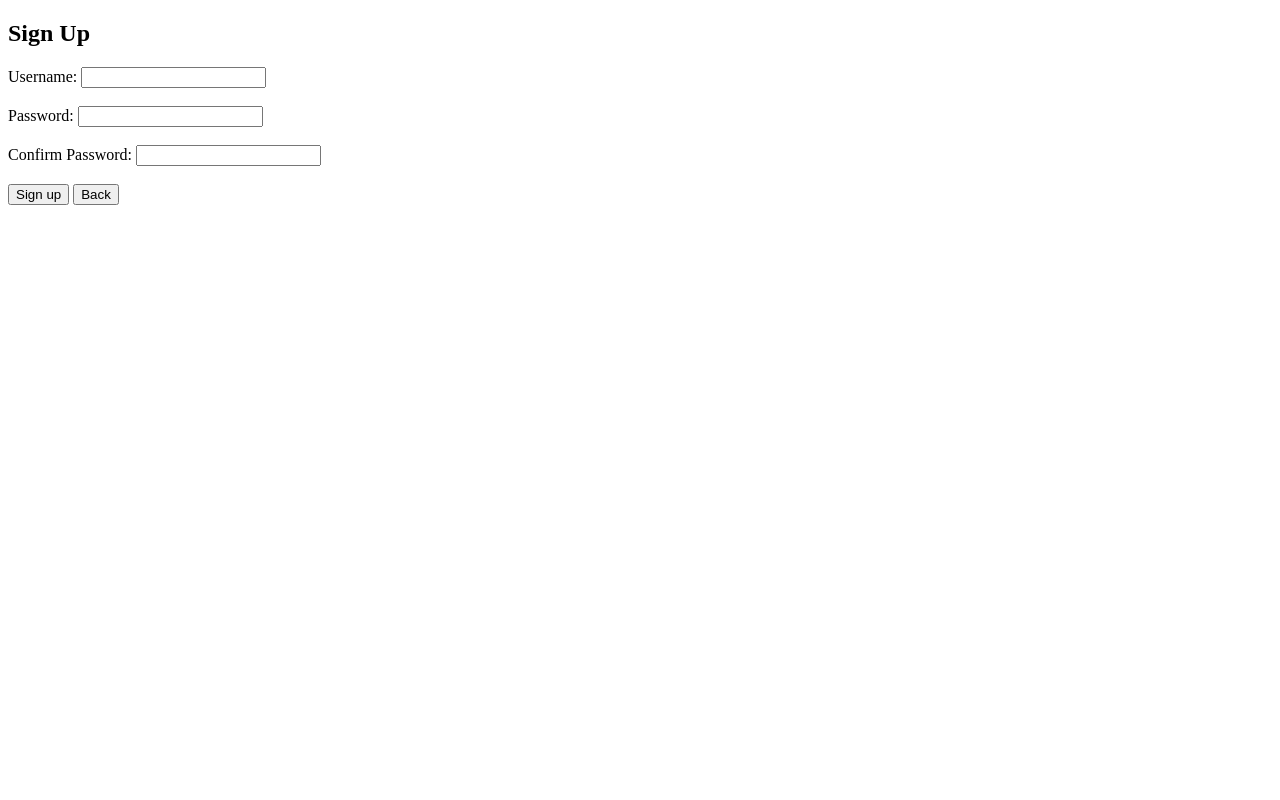
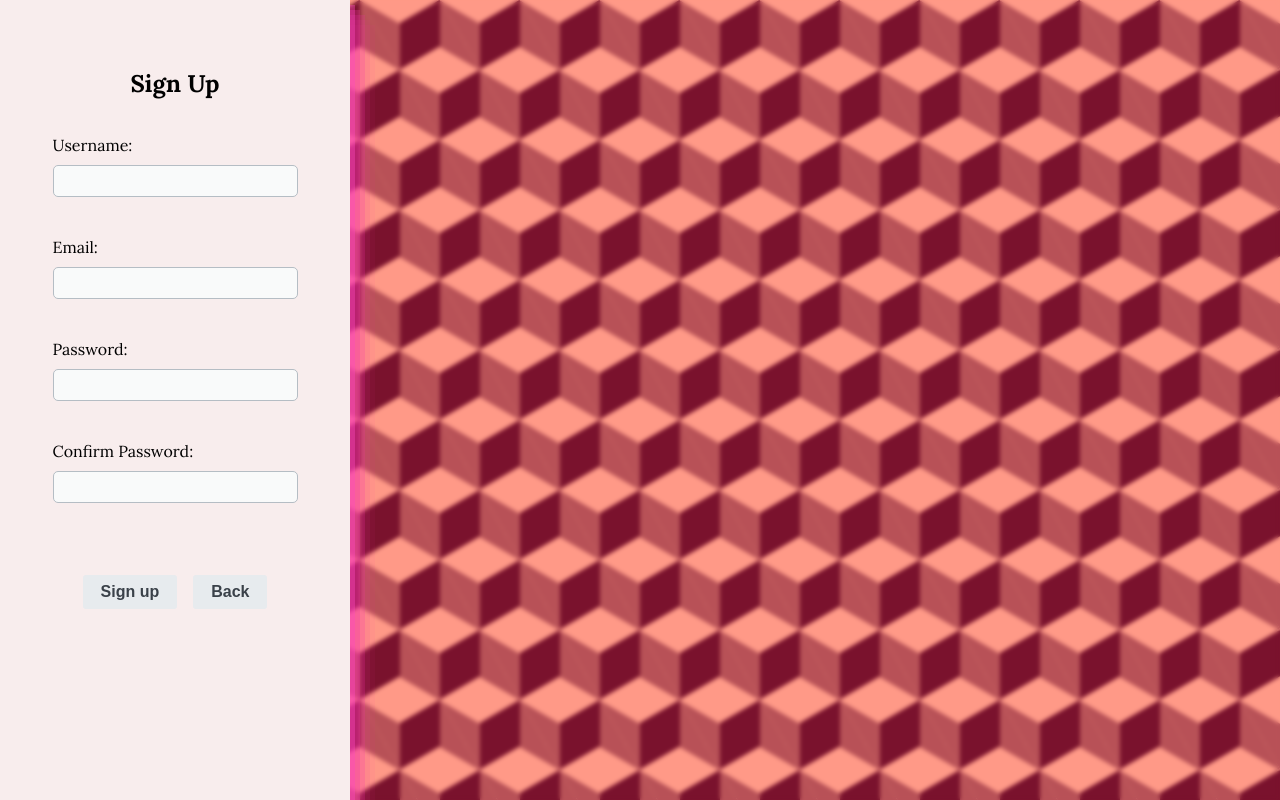
Before and after one commit to 01057057kim/Notes, a website: page Frontend/src/register.html in a window 1280 px wide. Drawn offline with Linux system fonts and the light colour scheme.

Commit message:
update css

```diff
--- a/Backend/controllers/controllerAccount.js
+++ b/Backend/controllers/controllerAccount.js
@@ -3,8 +3,7 @@ const account = require('../models/account');
 
 const signUp = async (req, res) => {
     try {
-        const { username, password } = req.body
-
+        const { username, email, password } = req.body
         const existingAccount = await account.findOne({ username });
 
         if (existingAccount) {
@@ -19,6 +18,7 @@ const signUp = async (req, res) => {
 
         const newAccount = new account({
             username,
+            email,
             password: hash,
         });
 
--- a/Backend/models/account.js
+++ b/Backend/models/account.js
@@ -5,6 +5,11 @@ const { accountDB } = connectDB();
 
 const accountSchema = new mongoose.Schema({
     username: {
+        type: String,
+        required: true,
+        unique: true
+    },
+    email:{
         type: String,
         required: true,
         unique: true
--- a/Frontend/src/css/index.css
+++ b/Frontend/src/css/index.css
@@ -7,6 +7,7 @@
 
 body {
     margin: 0px;
+    font-family: "Lora", serif;
 }
 
 nav {
--- a/Frontend/src/css/login.css
+++ b/Frontend/src/css/login.css
@@ -0,0 +1,144 @@
+:root {
+    margin: 0;
+    padding: 0;
+    box-sizing: border-box;
+    width: 100%;
+}
+
+body{
+    margin: 0;
+    width: 100%;
+    min-height: 100vh;
+    display: flex;
+    justify-content: start;
+    align-items: center;
+    background-color: #7A122D;
+    background-image:  linear-gradient(30deg, #FF9987 12%, transparent 12.5%, transparent 87%, #FF9987 87.5%, #FF9987), linear-gradient(150deg, #FF9987 12%, transparent 12.5%, transparent 87%, #FF9987 87.5%, #FF9987), linear-gradient(30deg, #FF9987 12%, transparent 12.5%, transparent 87%, #FF9987 87.5%, #FF9987), linear-gradient(150deg, #FF9987 12%, transparent 12.5%, transparent 87%, #FF9987 87.5%, #FF9987), linear-gradient(60deg, #FF998777 25%, transparent 25.5%, transparent 75%, #FF998777 75%, #FF998777), linear-gradient(60deg, #FF998777 25%, transparent 25.5%, transparent 75%, #FF998777 75%, #FF998777);
+    background-size: 80px 140px;
+    background-position: 0 0, 0 0, 40px 70px, 40px 70px, 0 0, 40px 70px;
+    backdrop-filter: blur(2px);
+}
+
+main {
+    font-family: "Lora", serif;
+    display: flex;
+    flex-direction: column;
+    justify-content: start;
+    align-items: center;
+    min-width: 22vw;
+    min-height: 100vh;
+    background-color: #F8EDED;
+    color: black;
+    box-shadow: rgba(253, 77, 189, 0.4) 5px 5px, rgba(240, 46, 170, 0.3) 10px 10px, rgba(240, 46, 170, 0.2) 15px 15px, rgba(240, 46, 170, 0.1) 20px 20px, rgba(240, 46, 170, 0.05) 25px 25px;
+}
+
+.container {
+    display: flex;
+    flex-direction: column;
+    justify-content: center;
+    align-items: center;
+    text-align: start;
+    margin-top: 3rem;
+    gap: 1rem;
+    width: 100%;
+    min-width: 350px;
+}
+
+form {
+    display: flex;
+    flex-direction: column;
+    width: 70%;
+}
+
+.container-username {
+    display: flex;
+    flex-direction: column;
+    margin-bottom: 2rem;
+}
+
+.container-username label {
+    padding-bottom: 10px;
+}
+
+.container-username input {
+    border-radius: 5px;
+    background: rgb(249, 250, 250);
+    border: 1px solid rgb(181, 189, 196);
+    font-size: 16px;
+    height: 1rem;
+    line-height: 24px;
+    padding: 7px 8px;
+    color: rgb(8, 9, 10);
+    box-shadow: none;
+}
+
+.container-username input:focus{
+    background-color: #fff;
+    border-color: #3b49df;
+    box-shadow: 1px 1px 0 #3b49df;
+}
+
+.container-username input:hover {
+    transition: all .1s ease;
+    box-shadow: 0 0 0 0 #fff, 0 0 0 3px #FF9987;
+}
+
+.container-password {
+    display: flex;
+    flex-direction: column;
+    margin-bottom: 2rem;
+}
+
+.container-password label {
+    padding-bottom: 10px;
+}
+
+.container-password input {
+    border-radius: 5px;
+    background: rgb(249, 250, 250);
+    border: 1px solid rgb(181, 189, 196);
+    font-size: 16px;
+    height: 1rem;
+    line-height: 24px;
+    padding: 7px 8px;
+    color: rgb(8, 9, 10);
+    box-shadow: none;
+}
+
+.container-password input:focus{
+    background-color: #fff;
+    border-color: #3b49df;
+    box-shadow: 1px 1px 0 #3b49df;
+}
+
+.container-password input:hover {
+    transition: all .1s ease;
+    box-shadow: 0 0 0 0 #fff, 0 0 0 3px #FF9987;
+}
+
+.container-button{
+    display: flex;
+    flex-direction: row;
+    justify-content: center;
+    align-items: center;
+    gap: 1rem;
+    margin-top: 1rem;
+}
+.container-button button {
+    display: inline-block;
+    outline: none;
+    cursor: pointer;
+    font-weight: 600;
+    border-radius: 3px;
+    padding: 8px 18px;
+    border: 0;
+    color: #3a4149;
+    background: #e7ebee;
+    line-height: 1.15;
+    font-size: 16px;
+}
+
+.container-button button:hover {
+    transition: all .1s ease;
+    box-shadow: 0 0 0 0 #fff, 0 0 0 3px #FFB59F;
+}
--- a/Frontend/src/css/register.css
+++ b/Frontend/src/css/register.css
@@ -0,0 +1,180 @@
+:root {
+    margin: 0;
+    padding: 0;
+    box-sizing: border-box;
+    width: 100%;
+}
+
+body{
+    margin: 0;
+    width: 100%;
+    min-height: 100vh;
+    display: flex;
+    justify-content: start;
+    align-items: center;
+    background-color: #7A122D;
+    background-image:  linear-gradient(30deg, #FF9987 12%, transparent 12.5%, transparent 87%, #FF9987 87.5%, #FF9987), linear-gradient(150deg, #FF9987 12%, transparent 12.5%, transparent 87%, #FF9987 87.5%, #FF9987), linear-gradient(30deg, #FF9987 12%, transparent 12.5%, transparent 87%, #FF9987 87.5%, #FF9987), linear-gradient(150deg, #FF9987 12%, transparent 12.5%, transparent 87%, #FF9987 87.5%, #FF9987), linear-gradient(60deg, #FF998777 25%, transparent 25.5%, transparent 75%, #FF998777 75%, #FF998777), linear-gradient(60deg, #FF998777 25%, transparent 25.5%, transparent 75%, #FF998777 75%, #FF998777);
+    background-size: 80px 140px;
+    background-position: 0 0, 0 0, 40px 70px, 40px 70px, 0 0, 40px 70px;
+    backdrop-filter: blur(2px);
+}
+
+main {
+    font-family: "Lora", serif;
+    display: flex;
+    flex-direction: column;
+    justify-content: start;
+    align-items: center;
+    min-width: 22vw;
+    min-height: 100vh;
+    background-color: #F8EDED;
+    color: black;
+    box-shadow: rgba(253, 77, 189, 0.4) 5px 5px, rgba(240, 46, 170, 0.3) 10px 10px, rgba(240, 46, 170, 0.2) 15px 15px, rgba(240, 46, 170, 0.1) 20px 20px, rgba(240, 46, 170, 0.05) 25px 25px;
+}
+
+.container {
+    display: flex;
+    flex-direction: column;
+    justify-content: center;
+    align-items: center;
+    text-align: start;
+    margin-top: 3rem;
+    gap: 1rem;
+    width: 100%;
+    min-width: 350px;
+}
+
+form {
+    display: flex;
+    flex-direction: column;
+    width: 70%;
+}
+
+.container-username {
+    display: flex;
+    flex-direction: column;
+}
+
+.container-username label {
+    padding-bottom: 10px;
+}
+
+.container-username input {
+    border-radius: 5px;
+    background: rgb(249, 250, 250);
+    border: 1px solid rgb(181, 189, 196);
+    font-size: 16px;
+    height: 1rem;
+    line-height: 24px;
+    padding: 7px 4px;
+    color: rgb(8, 9, 10);
+    box-shadow: none;
+}
+
+.container-username input:focus{
+    background-color: #fff;
+    border-color: #3b49df;
+    box-shadow: 1px 1px 0 #3b49df;
+}
+
+.container-username input:hover {
+    transition: all .1s ease;
+    box-shadow: 0 0 0 0 #fff, 0 0 0 3px #FF9987;
+}
+
+.container-email {
+    display: flex;
+    flex-direction: column;
+}
+
+.container-email label {
+    padding-bottom: 10px;
+}
+
+.container-email input {
+    border-radius: 5px;
+    background: rgb(249, 250, 250);
+    border: 1px solid rgb(181, 189, 196);
+    font-size: 16px;
+    height: 1rem;
+    line-height: 24px;
+    padding: 7px 4px;
+    color: rgb(8, 9, 10);
+    box-shadow: none;
+}
+
+.container-email input:focus{
+    background-color: #fff;
+    border-color: #3b49df;
+    box-shadow: 1px 1px 0 #3b49df;
+}
+
+.container-email input:hover {
+    transition: all .1s ease;
+    box-shadow: 0 0 0 0 #fff, 0 0 0 3px #FF9987;
+}
+
+.container-password {
+    display: flex;
+    flex-direction: column;
+    margin-bottom: 2rem;
+}
+
+.container-password label {
+    padding-bottom: 10px;
+}
+
+.container-password input {
+    border-radius: 5px;
+    background: rgb(249, 250, 250);
+    border: 1px solid rgb(181, 189, 196);
+    font-size: 16px;
+    height: 1rem;
+    line-height: 24px;
+    padding: 7px 8px;
+    color: rgb(8, 9, 10);
+    box-shadow: none;
+}
+
+.container-password input:focus{
+    background-color: #fff;
+    border-color: #3b49df;
+    box-shadow: 1px 1px 0 #3b49df;
+}
+
+.container-password input:hover {
+    transition: all .1s ease;
+    box-shadow: 0 0 0 0 #fff, 0 0 0 3px #FF9987;
+}
+
+.container-button{
+    display: flex;
+    flex-direction: row;
+    justify-content: center;
+    align-items: center;
+    gap: 1rem;
+}
+.container-button button {
+    display: inline-block;
+    outline: none;
+    cursor: pointer;
+    font-weight: 600;
+    border-radius: 3px;
+    padding: 8px 18px;
+    border: 0;
+    color: #3a4149;
+    background: #e7ebee;
+    line-height: 1.15;
+    font-size: 16px;
+}
+
+.container-button button:hover {
+    transition: all .1s ease;
+    box-shadow: 0 0 0 0 #fff, 0 0 0 3px #FFB59F;
+}
+
+.email-popup {
+    width: 40vw;
+    height: 50vh;
+    background-color: #7A122D;
+}
--- a/Frontend/src/register.html
+++ b/Frontend/src/register.html
@@ -4,23 +4,42 @@
     <meta charset="UTF-8">
     <meta name="viewport" content="width=device-width, initial-scale=1.0">
     <title>Register</title>
+    <link rel="preconnect" href="https://fonts.googleapis.com">
+    <link rel="preconnect" href="https://fonts.gstatic.com" crossorigin>
+    <link href="https://fonts.googleapis.com/css2?family=Lora:ital,wght@0,400..700;1,400..700&display=swap" rel="stylesheet">
     <link rel="stylesheet" href="css/register.css">
 </head>
 <body>
+    <main>
+        <div class="container">
             <h2>Sign Up</h2>
             <form id="signup-form">
+                <div class="container-username">
                     <label for="username">Username:</label>
-        <input type="text" id="username" name="username" required><br><br>
-
+                    <input type="text" id="username" name="username" required minlength="3" maxlength="20"><br><br>
+                </div>
+                <div class="container-email">
+                    <label for="email">Email:</label>
+                    <input type="email" id="email" name="email" required><br><br>
+                </div>
+                <div class="container-password">
                     <label for="password">Password:</label>
-        <input type="password" id="password" name="password" required><br><br>
+                    <input type="password" id="password" name="password" required minlength="6" maxlength="24"><br><br>
 
                     <label for="confirm-password">Confirm Password:</label>
-        <input type="password" id="confirm-password" name="confirm-password" required><br><br>
-
+                    <input type="password" id="confirm-password" name="confirm-password" required minlength="6" maxlength="24"><br><br>
+                </div>
+                <div class="container-button">
                     <button type="submit" >Sign up</button>
                     <button id="back">Back</button>
+                </div>
             </form>
+        </div>
+    </main>
+    <!--
+    <div class="email-popup">
+        hallo
+    </div>-->
 </body>
 <script>
     document.getElementById('back').addEventListener('click', () => {
@@ -30,9 +49,10 @@
     document.getElementById('signup-form').addEventListener('submit',  async function (event) {
         event.preventDefault();
         const username = document.getElementById('username').value;
+        const email = document.getElementById('email').value;
         const password = document.getElementById('password').value;
         const confirmPassword = document.getElementById('confirm-password').value;
-
+        console.log(email)
         if (password !== confirmPassword) {
             alert('Password and Confirm Password do not match');
             console.log('Password and Confirm Password do not match');
@@ -46,6 +66,7 @@
                 },
                 body: JSON.stringify({
                     username,
+                    email,
                     password
                 })
             });
--- a/package.json
+++ b/package.json
@@ -13,6 +13,7 @@
     "cors": "^2.8.5",
     "express": "^4.21.2",
     "express-session": "^1.18.1",
+    "express-validator": "^7.2.1",
     "mongoose": "^8.10.1",
     "path": "^0.12.7"
   }
```
Also changed, not shown: Frontend/src/app.html (+1 -1 lines), Frontend/src/index.html (+3 -0 lines), Frontend/src/login.html (+16 -5 lines), 1 other file. Lines whose indentation alone changed are shown as unchanged.
